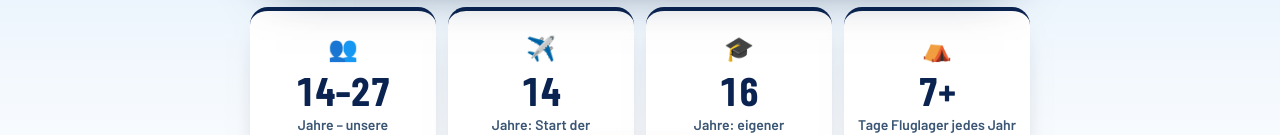
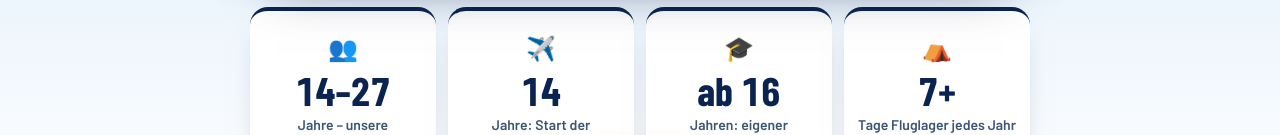
Before and after one commit to jonasaltschaeffel-hue/Website-LSV, a plain HTML site: page seiten/jugend.html in a window 1280 px wide. Shown: the part 663-798 px from the top of the page. Drawn offline with nearby package versions, Linux system fonts and the light colour scheme.

Commit message:
Website bearbeitet: seiten/jugend.html

```diff
--- a/seiten/jugend.html
+++ b/seiten/jugend.html
@@ -60,7 +60,7 @@
     <div class="w-fakten">
       <div class="w-fakt w-zeigen"><span class="w-ico" aria-hidden="true">👥</span><span data-e="jg-f1z" class="w-zahl">14–27</span><span data-e="jg-f1t" class="w-was">Jahre – unsere Jugendgruppe</span></div>
       <div class="w-fakt w-zeigen"><span class="w-ico" aria-hidden="true">✈️</span><span data-e="jg-f2z" class="w-zahl">14</span><span data-e="jg-f2t" class="w-was">Jahre: Start der Ausbildung</span></div>
-      <div class="w-fakt w-zeigen"><span class="w-ico" aria-hidden="true">🎓</span><span data-e="jg-f3z" class="w-zahl">16</span><span data-e="jg-f3t" class="w-was">Jahre: eigener Segelflugschein</span></div>
+      <div class="w-fakt w-zeigen"><span class="w-ico" aria-hidden="true">🎓</span><span data-e="jg-f3z" class="w-zahl">ab 16</span><span data-e="jg-f3t" class="w-was">Jahren: eigener Segelflugschein</span></div>
       <div class="w-fakt w-zeigen"><span class="w-ico" aria-hidden="true">⛺</span><span data-e="jg-f4z" class="w-zahl">7+</span><span data-e="jg-f4t" class="w-was">Tage Fluglager jedes Jahr</span></div>
     </div>
 
```
